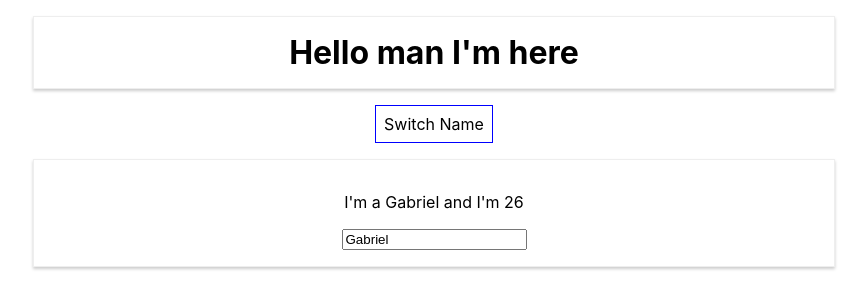
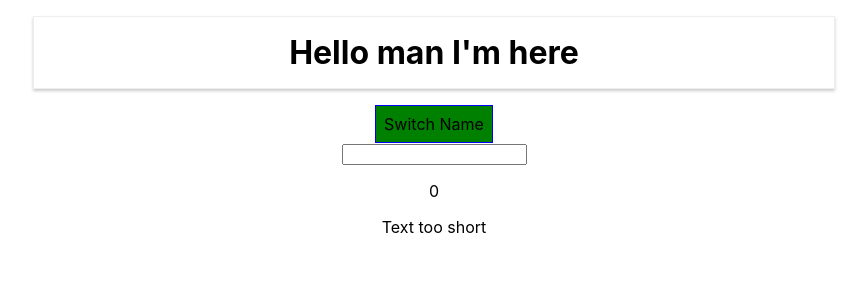
Before and after one commit to jeisux92/react-course, a React (Create React App) app: page / in a window 1280 px wide. Shown: the top 308 px of the page, without its empty margins (206-1073 px from the left). Built offline with nearby package versions, Linux system fonts and the light colour scheme.

Commit message:
before eject

```diff
--- a/package.json
+++ b/package.json
@@ -4,6 +4,7 @@
   "private": true,
   "dependencies": {
     "node-sass": "^4.11.0",
+    "radium": "^0.25.1",
     "react": "^16.7.0",
     "react-dom": "^16.7.0",
     "react-scripts": "2.1.3"
--- a/src/App.css
+++ b/src/App.css
@@ -2,31 +2,10 @@
   text-align: center;
 }
 
-.App-logo {
-  animation: App-logo-spin infinite 20s linear;
-  height: 40vmin;
+.red {
+  color: red;
 }
 
-.App-header {
-  background-color: #282c34;
-  min-height: 100vh;
-  display: flex;
-  flex-direction: column;
-  align-items: center;
-  justify-content: center;
-  font-size: calc(10px + 2vmin);
-  color: white;
+.bold {
+  font-weight: bold;
 }
-
-.App-link {
-  color: #61dafb;
-}
-
-@keyframes App-logo-spin {
-  from {
-    transform: rotate(0deg);
-  }
-  to {
-    transform: rotate(360deg);
-  }
-}
--- a/src/App.js
+++ b/src/App.js
@@ -1,6 +1,9 @@
 import React, { Component } from "react";
 import Person from "./Person/Person";
 import Test from "./Test/Test";
+import ValidationComponent from "./Components/ValidationComponent";
+import CharComponent from "./Components/CharComponent";
+
 import "./App.css";
 
 class App extends Component {
@@ -8,21 +11,29 @@ class App extends Component {
     super(props);
     this.togglePersonhandler = this.togglePersonhandler.bind(this);
   }
-  changeNameHandler = () => {
-    this.setState((props, value) => ({
-      person: {
-        name: "Maximilian",
-        age: props.person.age + 24
+  changeNameHandler = id => {
+    let persons = [...this.state.persons];
+    persons.forEach(x => {
+      if (x.id === id) {
+        x.name = "Maximilian";
+        x.age = 25;
       }
-    }));
+    });
+    this.setState({
+      persons: persons
+    });
   };
 
-  nameChangedHandler = event => {
+  nameChangedHandler = (id, event) => {
+    const personIndex = this.state.persons.findIndex(x => x.id === id);
+    const person = { ...this.state.persons[personIndex] };
+    person.name = event.target.value;
+
+    const persons = [...this.state.persons];
+    persons[personIndex] = person;
+
     this.setState({
-      person: {
-        name: event.target.value,
-        age: 23
-      }
+      persons: persons
     });
   };
   togglePersonhandler = e => {
@@ -31,38 +42,107 @@ class App extends Component {
     }));
   };
   state = {
-    person: {
-      name: "Gabriel",
-      age: 26
-    },
-    showPerson: true
+    persons: [
+      {
+        id: 1,
+        name: "Gabriel",
+        age: 26
+      },
+      { id: 2, name: "Luisa", age: 26 },
+      { id: 3, name: "Stephanie", age: 26 }
+    ],
+    showPerson: false,
+    longText: 0,
+    inputText: ""
+  };
+  deletePersonHandler = index => {
+    let persons = this.state.persons;
+    persons.splice(index, 1);
+
+    this.setState({
+      persons: persons
+    });
+  };
+  changeInputHandler = event => {
+    this.setState({
+      longText: event.target.value.length,
+      inputText: event.target.value
+    });
+  };
+  delete = index => {
+    let inputText = [...this.state.inputText];
+    inputText.splice(index, 1);
+    inputText = inputText.join("");
+    this.setState({
+      inputText: inputText
+    });
   };
   render() {
     const styles = {
-      backgroundColor: "white",
+      backgroundColor: "green",
       font: "inherit",
       border: "1px solid blue",
-      padding: "8px"
+      padding: "8px",
+      ":hover": {
+        backgroundColor: "lightgreen",
+        color: "black"
+      }
     };
+    let persons;
+
+    if (this.state.showPerson) {
+      persons = (
+        <div>
+          <span> {this.state.showPerson}</span>
+          {this.state.persons.map((person, index) => (
+            <Person
+              change={this.nameChangedHandler.bind(this, person.id)}
+              click={this.deletePersonHandler.bind(this, index)}
+              name={person.name}
+              id={person.id}
+              age={person.age}
+              key={person.id}
+            >
+              <p>holi</p>
+            </Person>
+          ))}
+        </div>
+      );
+      styles.backgroundColor = "red";
+      styles[":hover"] = { backgroundColor: "salmon", color: "black" };
+    }
+
+    let classes = [];
+    if (this.state.persons.length <= 2) {
+      classes.push("red");
+    }
+
+    if (this.state.persons.length <= 1) {
+      classes.push("bold");
+    }
+
     return (
       <div className="App">
         <Test />
         <button onClick={this.togglePersonhandler} value="2" style={styles}>
           Switch Name
         </button>
-        {this.state.showPerson ? (
-          <div>
-            <span> {this.state.showPerson}</span>
-            <Person
-              change={this.nameChangedHandler}
-              click={this.changeNameHandler}
-              name={this.state.person.name}
-              age={this.state.person.age}
-            />
-          </div>
-        ) : (
-          ""
-        )}
+        {persons}
+        <br />
+        <input
+          type="text"
+          value={this.state.inputText}
+          onChange={this.changeInputHandler}
+        />
+        <p className={classes.join(" ")}>{this.state.longText}</p>
+        <ValidationComponent length={this.state.longText} />
+        {this.state.inputText.split("").map((x, index) => (
+          <CharComponent
+            delete={this.delete.bind(this, index)}
+            char={x}
+            key={index}
+          />
+        ))}
       </div>
     );
   }
--- /dev/null
+++ b/src/Components/CharComponent.js
@@ -0,0 +1,7 @@
+import React from "react";
+
+function charComponent(props) {
+  return <p onClick={props.delete}>{props.char}</p>;
+}
+
+export default charComponent;
--- /dev/null
+++ b/src/Components/ValidationComponent.js
@@ -0,0 +1,11 @@
+import React from "react";
+
+function validationComponent(props) {
+  if (props.length < 5) {
+    return <p>Text too short</p>;
+  } else {
+    return <p>It's ok</p>;
+  }
+}
+
+export default validationComponent;
--- a/src/Person/Person.js
+++ b/src/Person/Person.js
@@ -8,7 +8,7 @@ const person = props => {
         I'm a {props.name} and I'm {props.age}
       </p>
       {props.children}
-      <input type="text" onChange={props.change} value={props.name}></input>
+      <input type="text" onChange={props.change} value={props.name} />
     </div>
   );
 };
```
Also changed, not shown: 1 other file (tests, documents, lock files or other folders).
